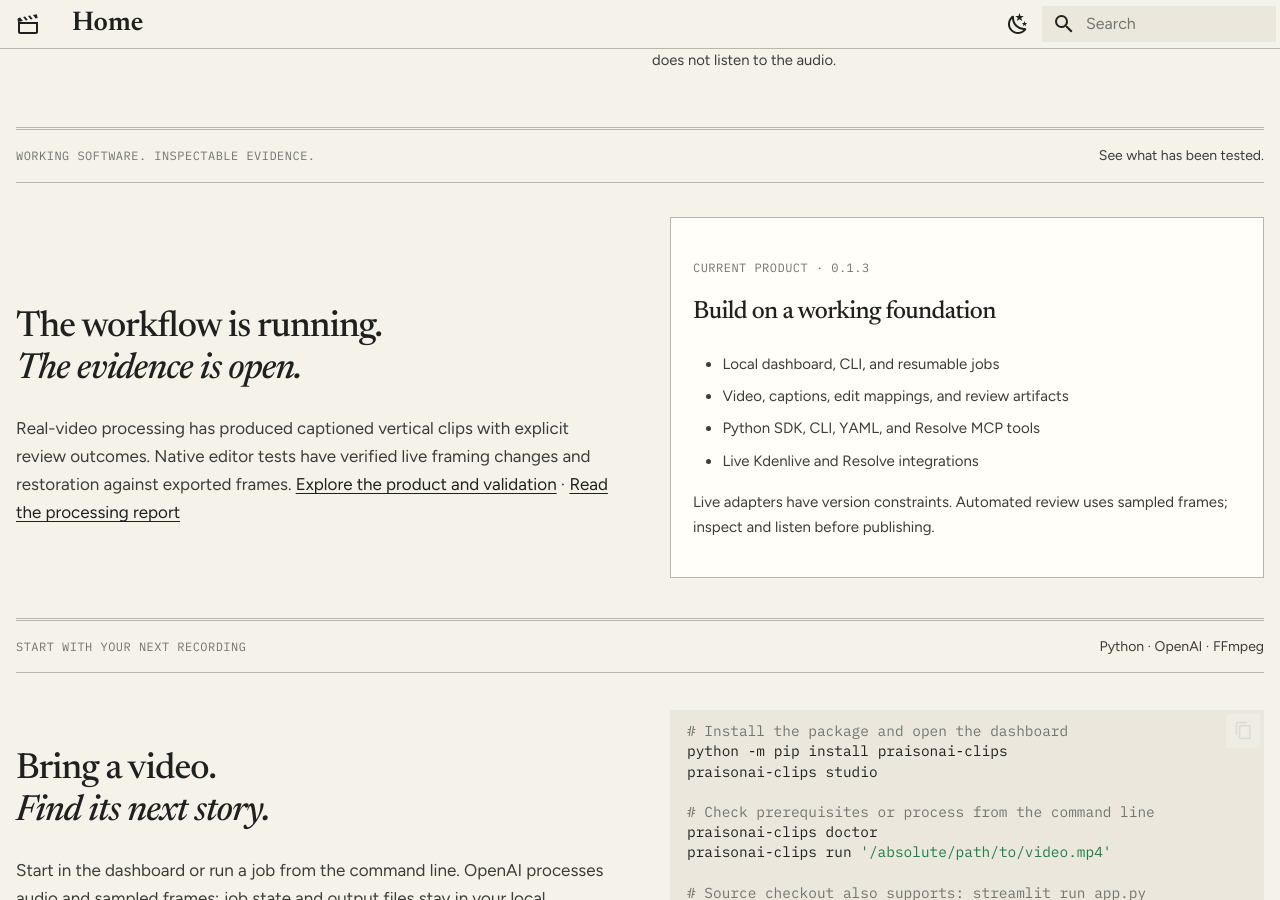
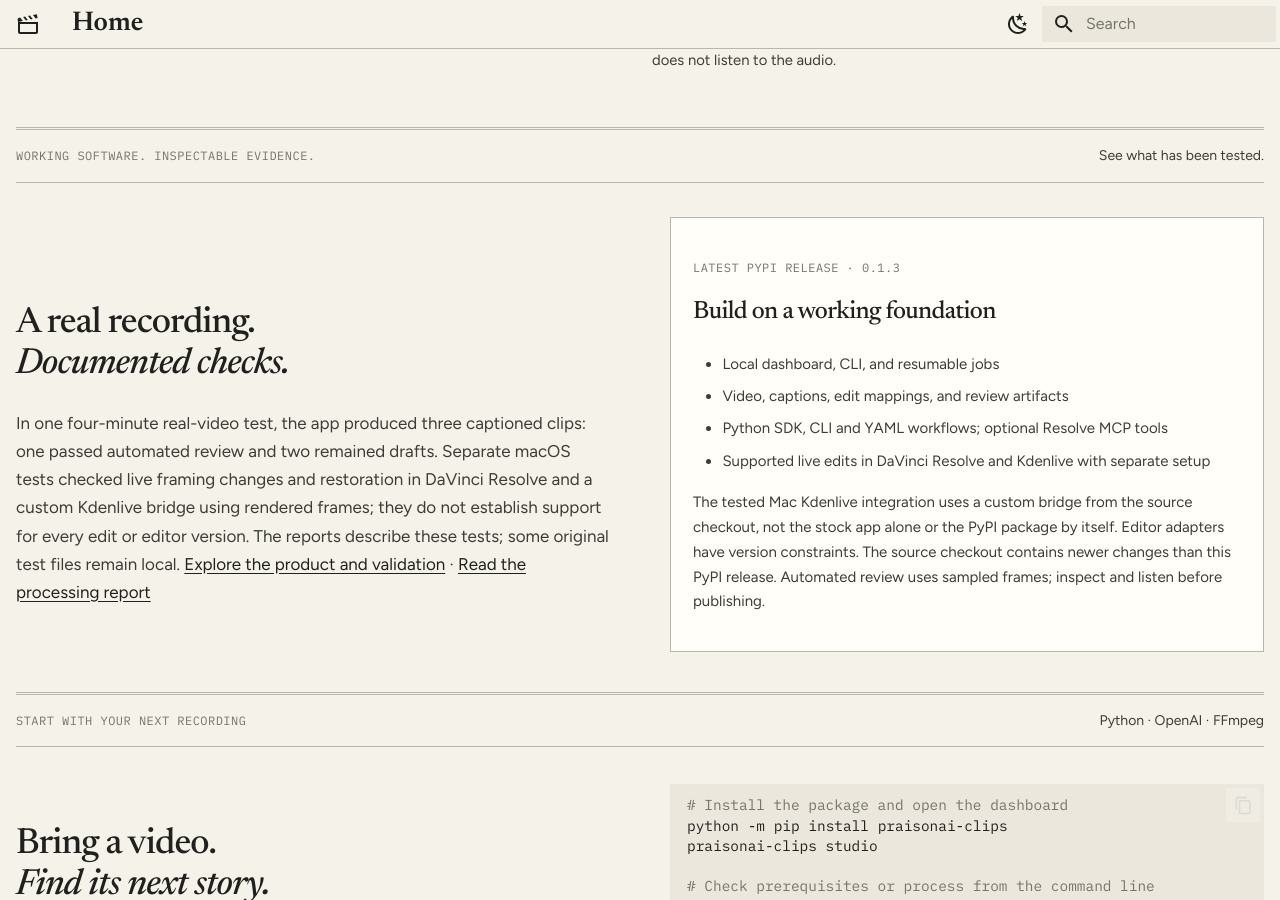
Before and after one commit to MervinPraison/praisonai-clips, an MkDocs documentation site: the page built from docs/index.md, in a window 1280 px wide and 900 px high, scrolled down 6521 px. Built offline with MkDocs 1.6.1 and Material for MkDocs 9.7.7, drawn with Linux system fonts in a browser that asks for light colours.

Commit message:
Clarify test evidence and package capabilities

```diff
--- a/docs/index.md
+++ b/docs/index.md
@@ -130,19 +130,19 @@
 <div class="section-heading"><span class="eyebrow">WORKING SOFTWARE. INSPECTABLE EVIDENCE.</span><span>See what has been tested.</span></div>
 <div class="start-grid proof-grid" markdown>
 <div markdown>
-## The workflow is running.<br><em>The evidence is open.</em>
-Real-video processing has produced captioned vertical clips with explicit review outcomes. Native editor tests have verified live framing changes and restoration against exported frames.
+## A real recording.<br><em>Documented checks.</em>
+In one four-minute real-video test, the app produced three captioned clips: one passed automated review and two remained drafts. Separate macOS tests checked live framing changes and restoration in DaVinci Resolve and a custom Kdenlive bridge using rendered frames; they do not establish support for every edit or editor version. The reports describe these tests; some original test files remain local.
 [Explore the product and validation](product.md) · [Read the processing report](reference/validation-report.md)
 </div>
 <div class="evidence-card" markdown>
-<span class="step">CURRENT PRODUCT · 0.1.3</span>
+<span class="step">LATEST PYPI RELEASE · 0.1.3</span>
 ### Build on a working foundation
 - Local dashboard, CLI, and resumable jobs
 - Video, captions, edit mappings, and review artifacts
-- Python SDK, CLI, YAML, and Resolve MCP tools
-- Live Kdenlive and Resolve integrations
+- Python SDK, CLI and YAML workflows; optional Resolve MCP tools
+- Supported live edits in DaVinci Resolve and Kdenlive with separate setup
 
-Live adapters have version constraints. Automated review uses sampled frames; inspect and listen before publishing.
+The tested Mac Kdenlive integration uses a custom bridge from the source checkout, not the stock app alone or the PyPI package by itself. Editor adapters have version constraints. The source checkout contains newer changes than this PyPI release. Automated review uses sampled frames; inspect and listen before publishing.
 </div>
 </div>
 <div class="section-heading"><span class="eyebrow">START WITH YOUR NEXT RECORDING</span><span>Python · OpenAI · FFmpeg</span></div>
```
